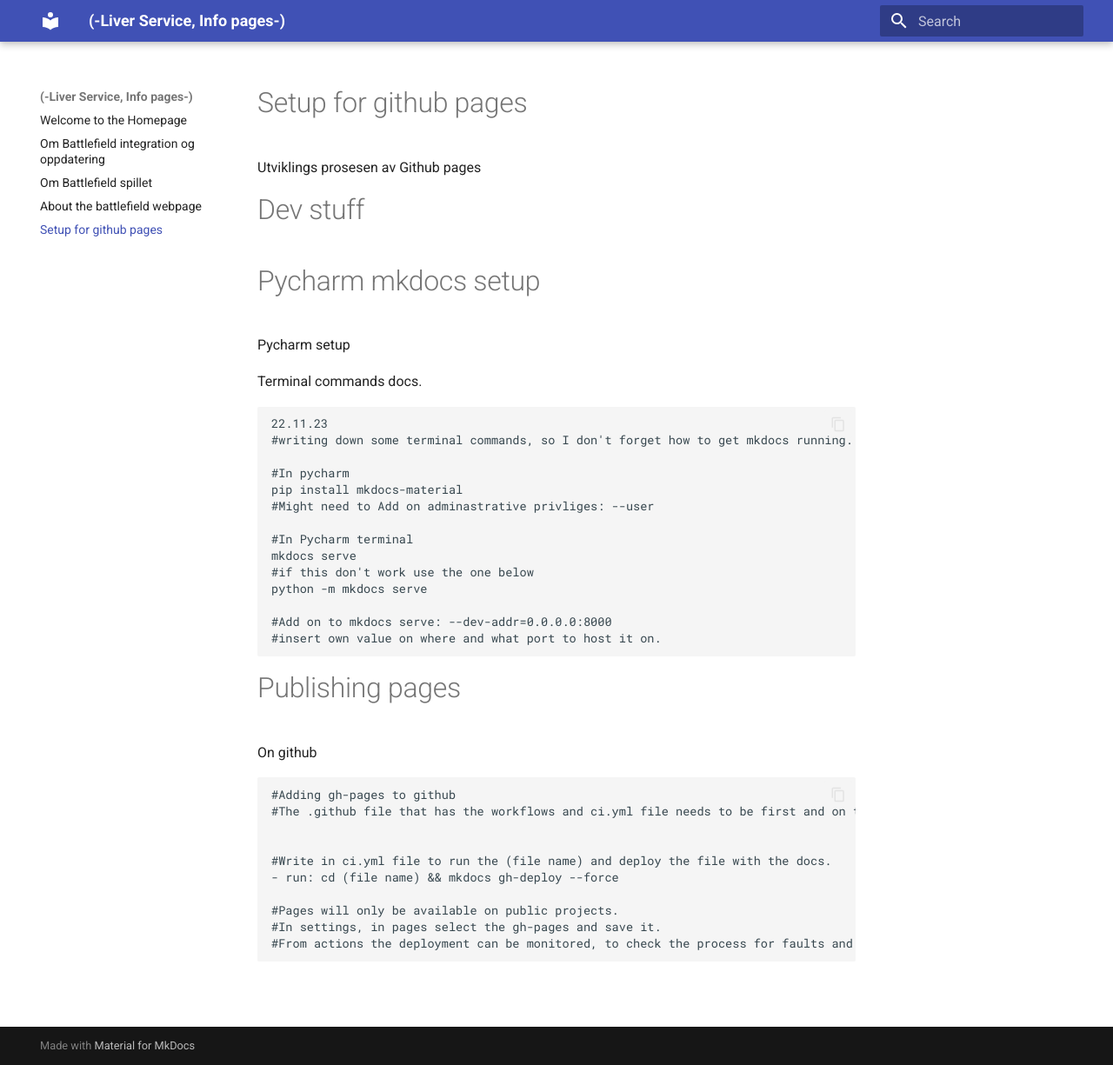
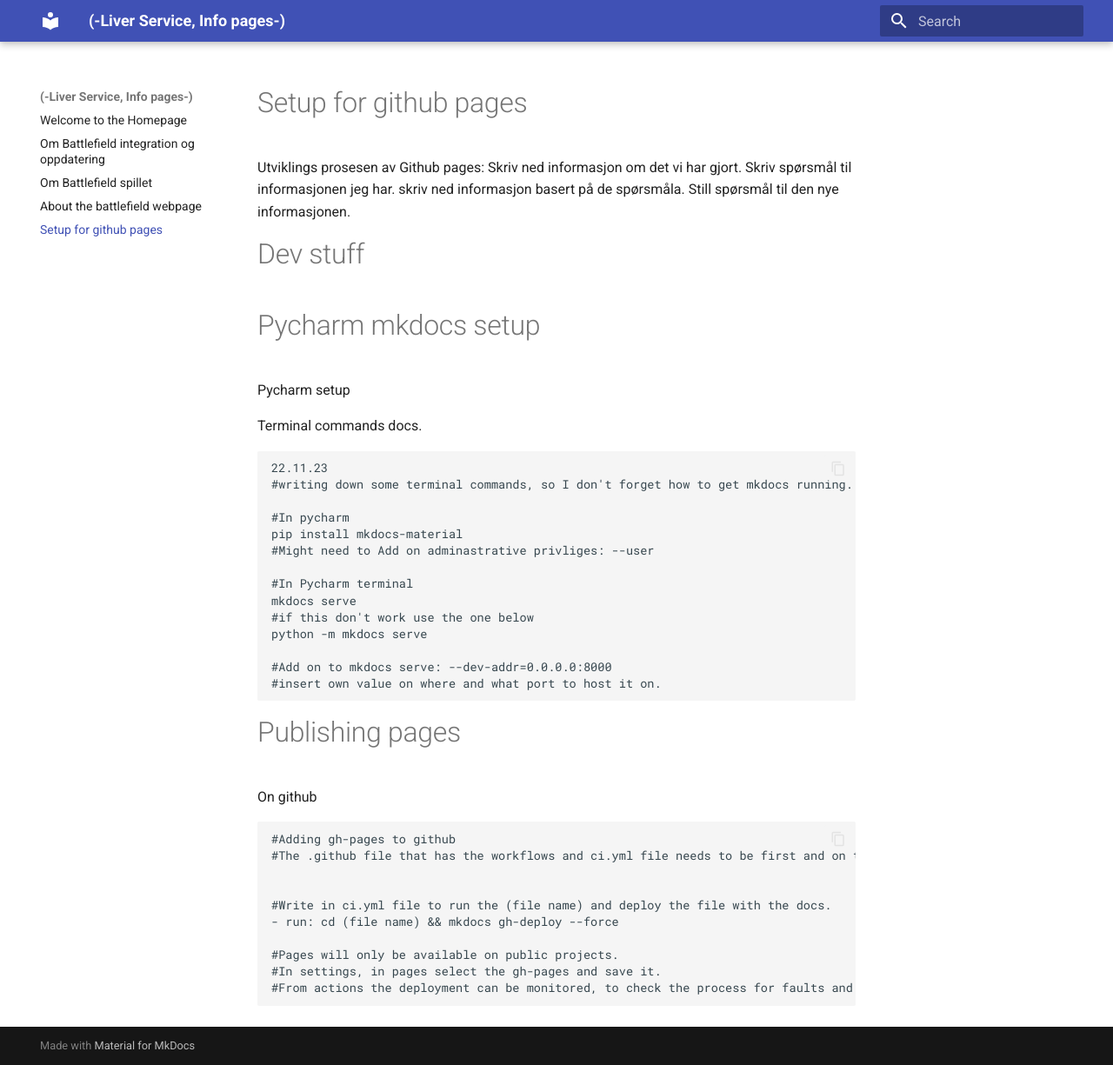
Before and after one commit to NikoWorldMan/Liver-Service, an MkDocs documentation site: the page built from Pages/docs/Dev page, Github pages.md, in a window 1280 px wide and 1225 px high. Shown: the whole window at 87% size. Built offline with MkDocs 1.6.1 and Material for MkDocs 9.7.7, drawn with Linux system fonts in a browser that asks for light colours.

Commit message:
pages gitpages

```diff
--- a/Pages/docs/Dev page, Github pages.md
+++ b/Pages/docs/Dev page, Github pages.md
@@ -1,6 +1,6 @@
 # Setup for github pages
 
-Utviklings prosesen av Github pages
+Utviklings prosesen av Github pages: Skriv ned informasjon om det vi har gjort. Skriv spørsmål til informasjonen jeg har. skriv ned informasjon basert på de spørsmåla. Still spørsmål til den nye informasjonen.
 
 # Dev stuff
 
```
